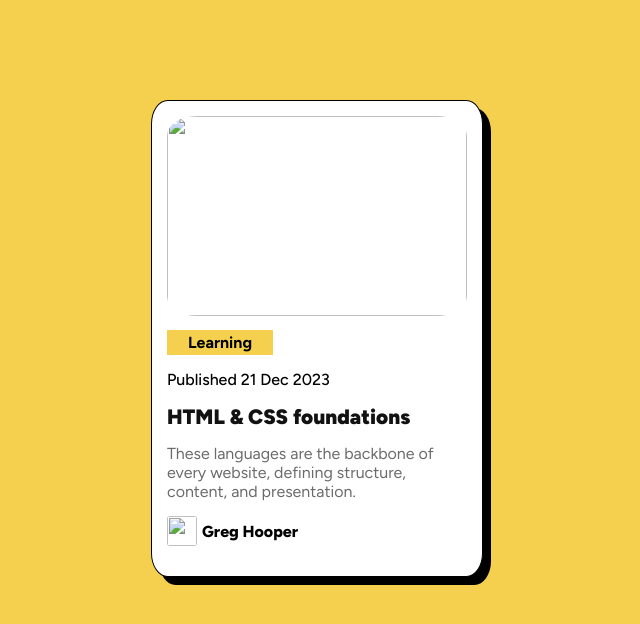
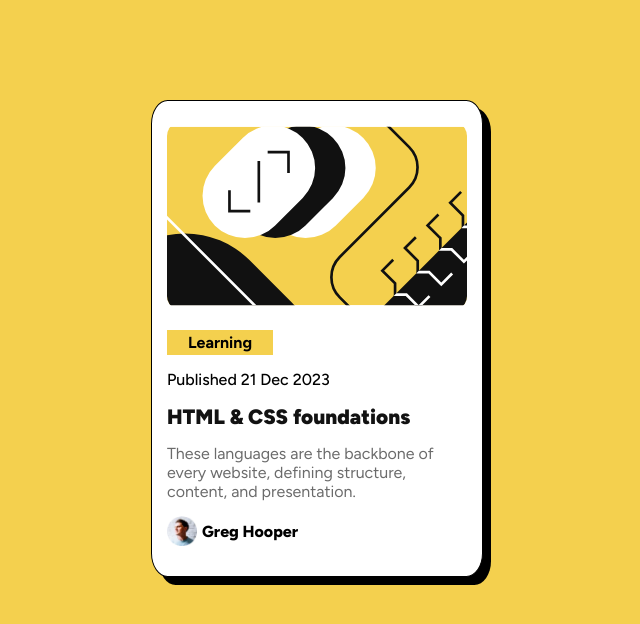
Before and after one commit to rishavdhungel/Blog-preview-card, a plain HTML site: page index.html in a window 1280 px wide. Shown: the whole page, without its empty margins (323-963 px from the left). Drawn offline with Linux system fonts and the light colour scheme; the site is published under a folder, as on GitHub Pages, so addresses that start at the root find nothing.

Commit message:
fix: image path fixed

```diff
--- a/index.html
+++ b/index.html
@@ -71,14 +71,14 @@
 
   </style>
 <div class="cardContainer">
-  <img src="/assets/images/illustration-article.svg" alt="">
+  <img src="./assets/images/illustration-article.svg" alt="">
   <div class="btn">Learning</div>
   <div class="cardDate">Published 21 Dec 2023</div>
   <div class="cardTitle">HTML & CSS foundations</div>
   <div class="cardDiscription">These languages are the backbone of every website, defining structure, content, and presentation.
   </div>
   <div class="autorprofile">
-    <img src="/assets/images/image-avatar.webp" alt="">
+    <img src="./assets/images/image-avatar.webp" alt="">
     <div class="profileName">Greg Hooper</div>
   </div>
 
```
